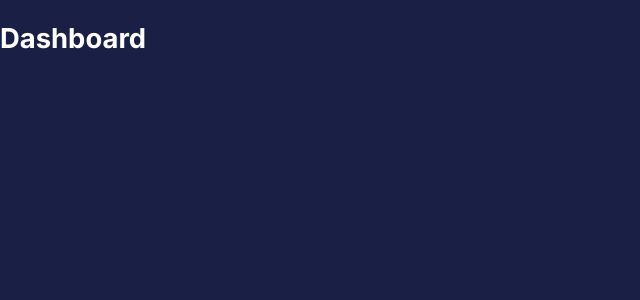
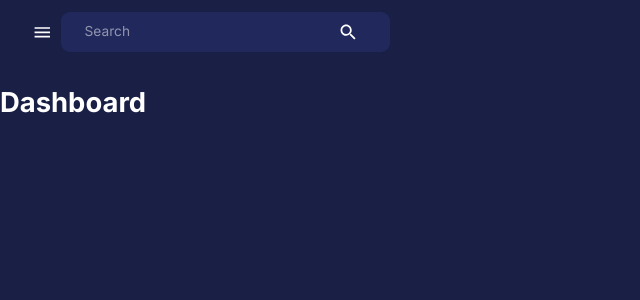
Before and after one commit to HaileabWolde/React-Admin-Panel, a React (Create React App) app in the folder client/: page /dashboard in a window 1280 px wide. Shown: the top 300 px of the page, without its empty margins (0-640 px from the left). Built offline with nearby package versions, Linux system fonts and the light colour scheme.

Commit message:
adding all the navbar elements

```diff
--- a/client/src/App.js
+++ b/client/src/App.js
@@ -16,9 +16,10 @@ const App= ()=> {
           <ThemeProvider theme={theme}>
               < CssBaseline/>
               <Routes>
-                <Route element={<Layout/>}/>
-                <Route path="/" element={<Navigate to="/dashboard" replace/>}/>
-                <Route path="/dashboard" element={<Dashboard/>}/>
+                <Route element={<Layout/>} >
+                    <Route path="/" element={<Navigate to="/dashboard" replace/>}/>
+                    <Route path="/dashboard" element={<Dashboard/>}/>
+                </Route>
               </Routes>
         </ThemeProvider>
         </BrowserRouter>
--- /dev/null
+++ b/client/src/component/FlexBetween.jsx
@@ -0,0 +1,9 @@
+const {Box} = require("@mui/material")
+const { styled } = require("@mui/system")
+const FlexBetween = styled(Box)({
+    display: "flex",
+    justifyContent: "space-between",
+    alignItems: "center"
+})
+
+export default FlexBetween;
--- /dev/null
+++ b/client/src/component/Navbar.js
@@ -0,0 +1,56 @@
+import { setMode } from "../redux/Mode/ModeSlice"
+import {useDispatch } from "react-redux"
+import { useTheme } from "@emotion/react"
+import {
+LightModeOutlined,
+DarkModeOutlined,
+Menu as MenuIcon,
+Search,
+SettingsOutlined,
+ArrowDropDownOutlined
+} from "@mui/icons-material"
+import FlexBetween from "./FlexBetween"
+import Haileab from '../assets/Haileab.png'
+import { AppBar, IconButton, InputBase, Toolbar } from "@mui/material"
+export const Navbar = ()=>{
+    const dispatch = useDispatch();
+    const theme = useTheme()
+    return (
+       <AppBar
+       sx={{
+        position: "static",
+        background:"none",
+        boxShadow: "none",
+        justifyContent: "space-between"
+        }}
+       >
+        <Toolbar
+        sx={{
+         justifyContent: "space-between",
+
+        }}
+        >
+            <FlexBetween
+           >
+                <IconButton onClick={()=> console.log('open Sidebar nigga')}>
+                    <MenuIcon/>
+                </IconButton>
+                <FlexBetween
+                backgroundColor={theme.palette.background.alt}
+                borderRadius="9px"
+                gap="3rem"
+                p="0.1rem 1.5rem"
+                >
+                    <InputBase
+                    placeholder="Search"
+                    />
+                    <IconButton
+                    >
+                        <Search/>
+                    </IconButton>
+                </FlexBetween>
+            </FlexBetween>
+        </Toolbar>
+       </AppBar>
+    )
+}
--- a/client/src/scenes/Layout/index.js
+++ b/client/src/scenes/Layout/index.js
@@ -1,9 +1,18 @@
+import React, {useState} from "react";
+import { UseSelector } from "react-redux";
+import { Box, useMediaQuery } from "@mui/material";
+import { Outlet } from "react-router-dom";
+
+import { Navbar } from "../../component/Navbar";
 
 const Layout = ()=>{
     return (
-        <div>
-            <h1>Layout</h1>
-        </div>
+        <Box width="100%" height="100%">
+            <Box>
+                <Navbar/>
+                <Outlet/>
+            </Box>
+        </Box>
     )
 }
 export default Layout;
```
